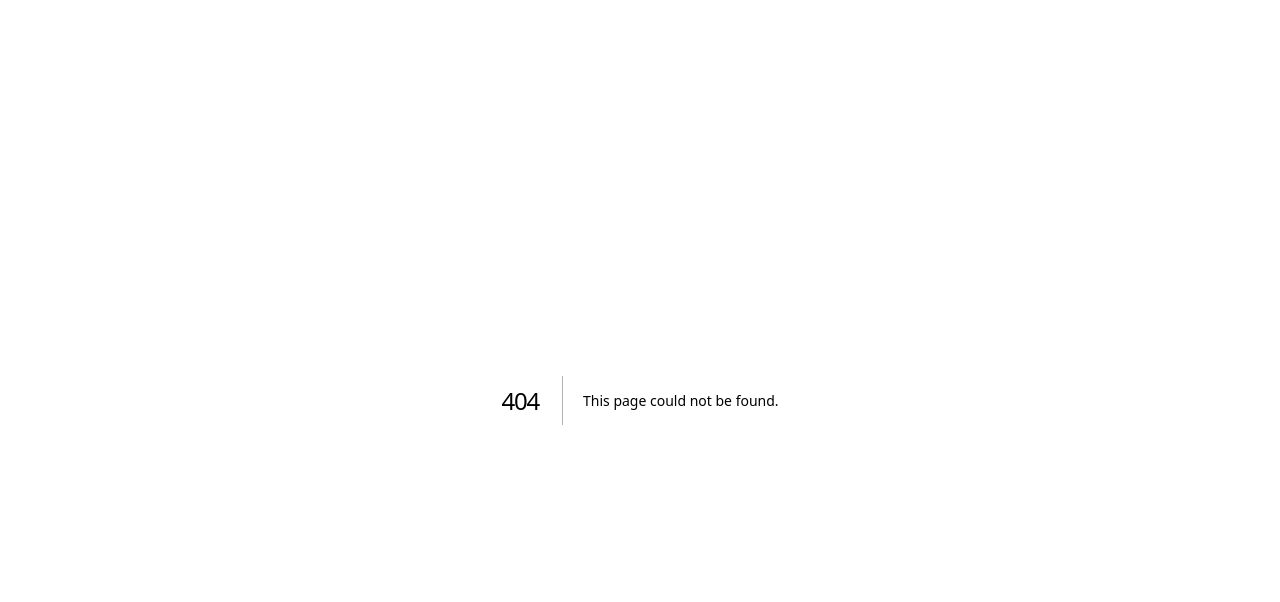
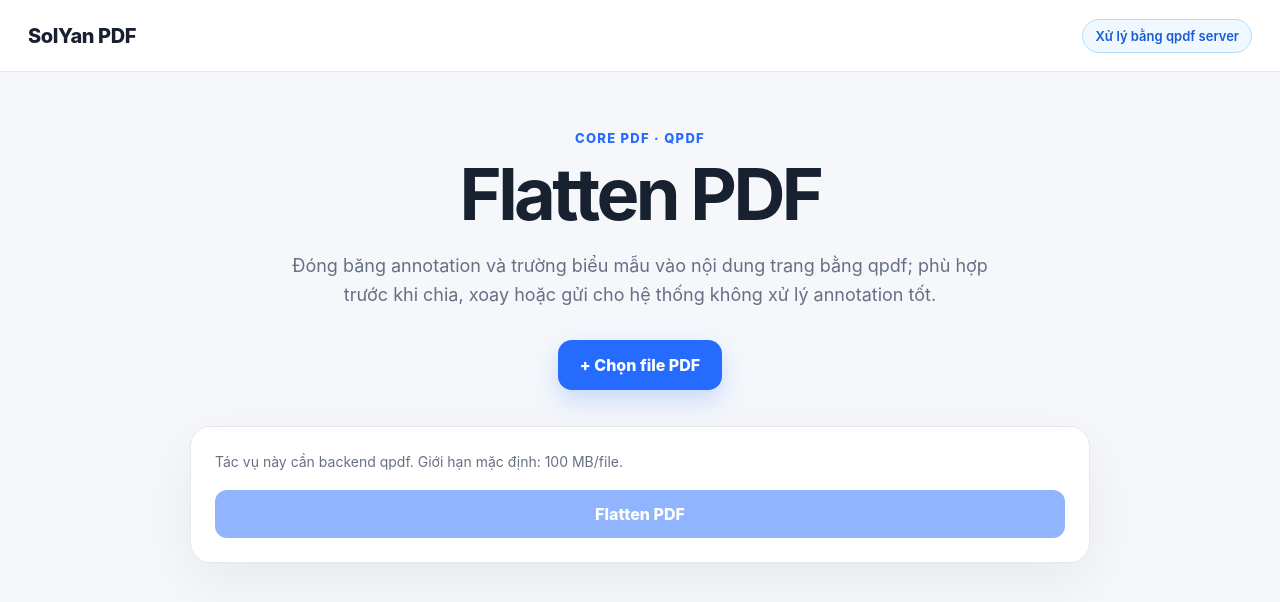
Before and after one commit to solyan842/SolYan-PDF, a Next.js app in the folder frontend/: page /flatten in a window 1280 px wide. Before the commit this address had no page. Shown: the top 602 px of the page. Built offline with nearby package versions, Linux system fonts and the light colour scheme; no server answers.

Commit message:
feat: add flatten PDF page

```diff
--- /dev/null
+++ b/frontend/app/flatten/page.tsx
@@ -0,0 +1,5 @@
+import ServerPdfTool from '../../components/ServerPdfTool';
+
+export default function FlattenPage() {
+  return <ServerPdfTool title="Flatten PDF" description="Đóng băng annotation và trường biểu mẫu vào nội dung trang bằng qpdf; phù hợp trước khi chia, xoay hoặc gửi cho hệ thống không xử lý annotation tốt." endpoint="/pdf/flatten" actionLabel="Flatten PDF" outputName="solyan-flattened.pdf" />;
+}
```
